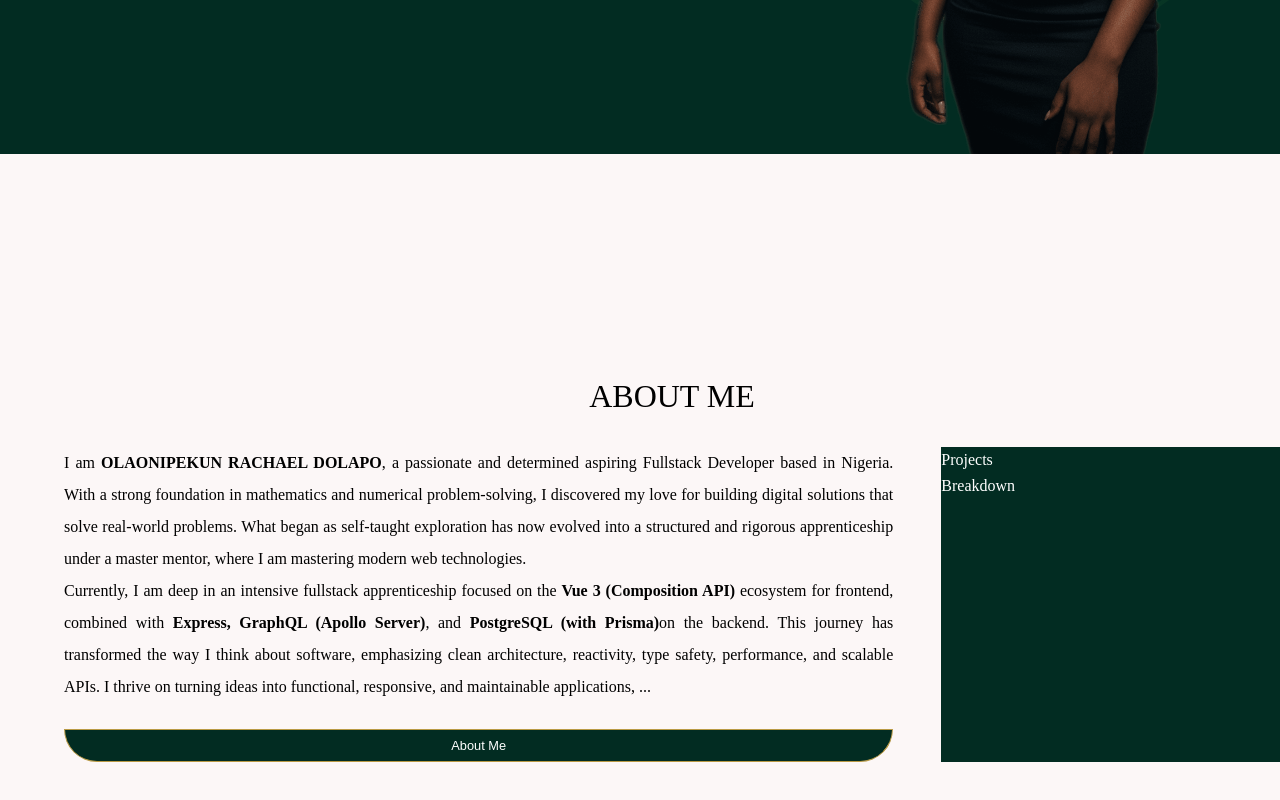
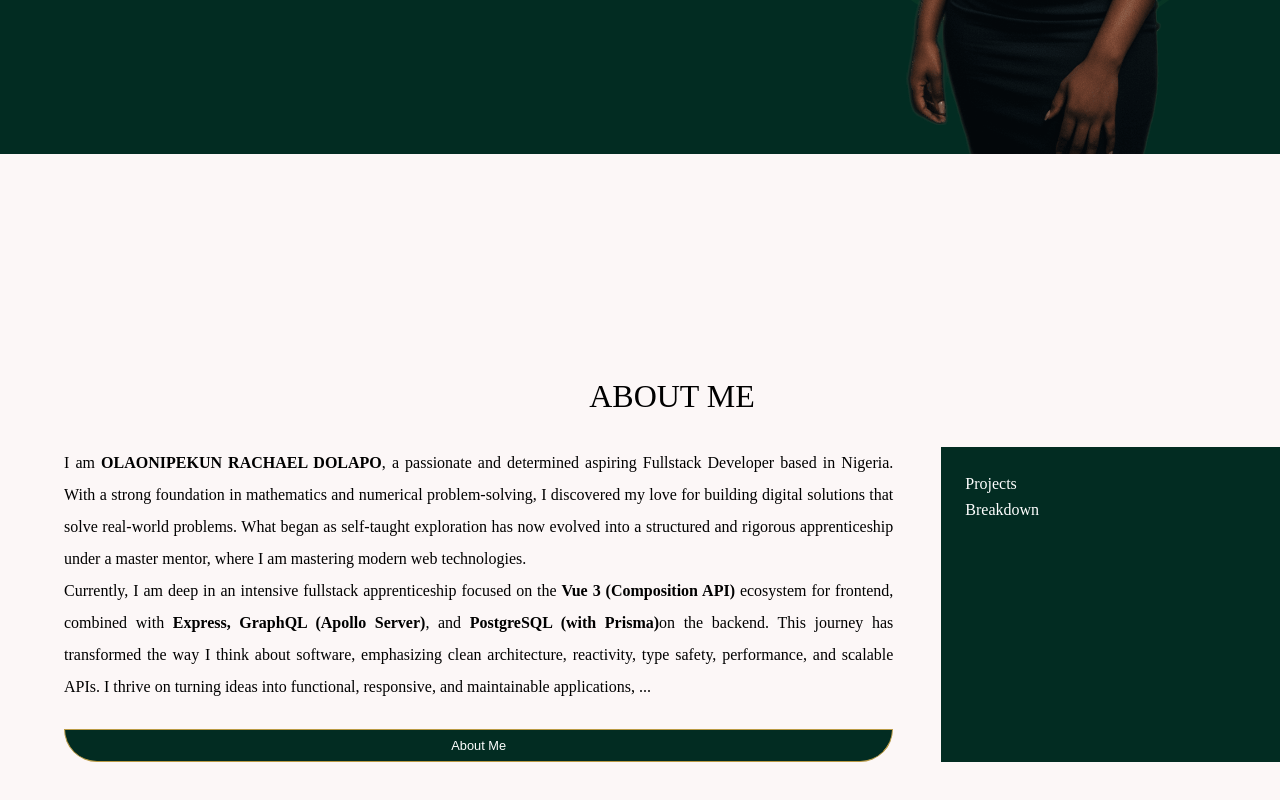
Before and after one commit to Lovethrech/my-main-portfolio, a Vue app: page / in a window 1280 px wide. Shown: the part 577-1377 px from the top of the page. Built offline with nearby package versions, Linux system fonts and the light colour scheme.

Commit message:
working on the home-about components.

```diff
--- a/src/components/home/about/HomeAboutSkillsBarChart.vue
+++ b/src/components/home/about/HomeAboutSkillsBarChart.vue
@@ -10,6 +10,6 @@
 
 <style scoped>
 .home-about-skills-bar-chart{
-
+    padding: 3vh;
 }
 </style>
```
